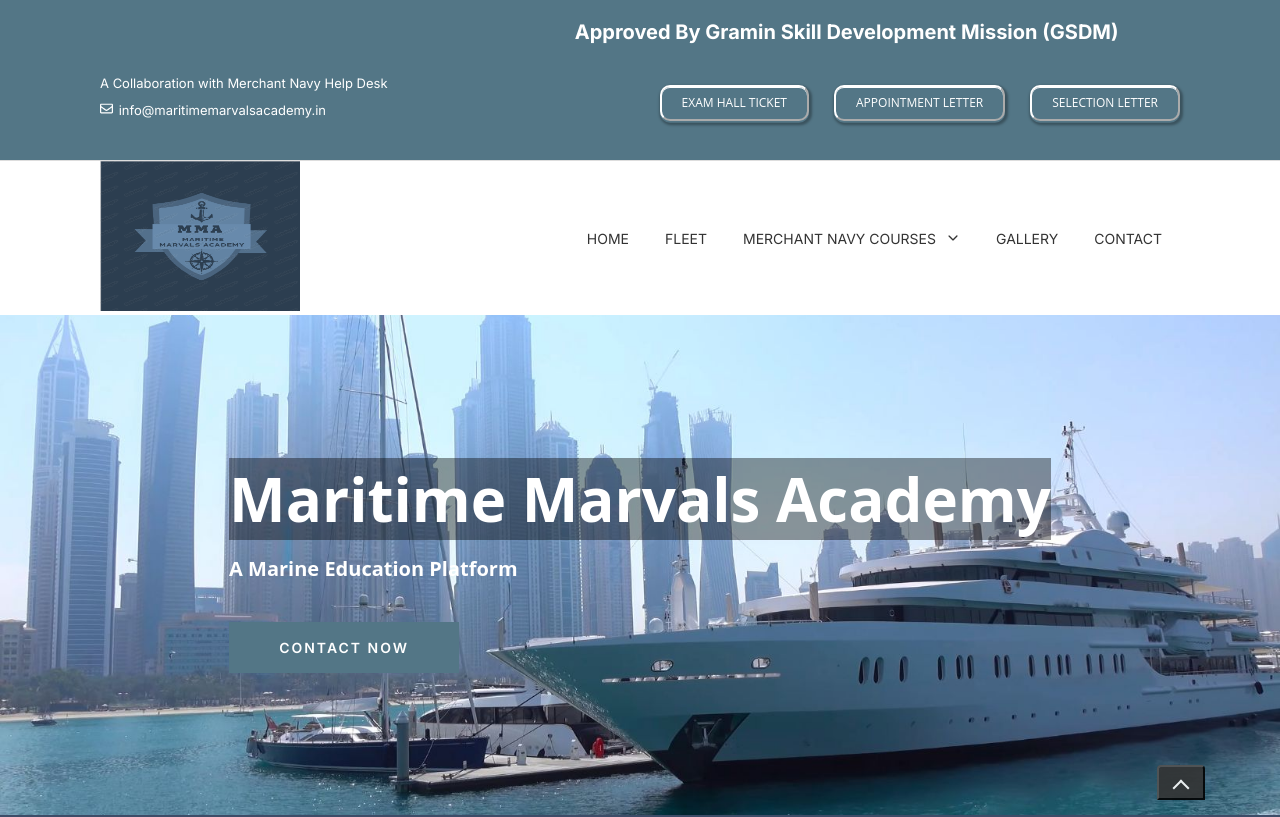
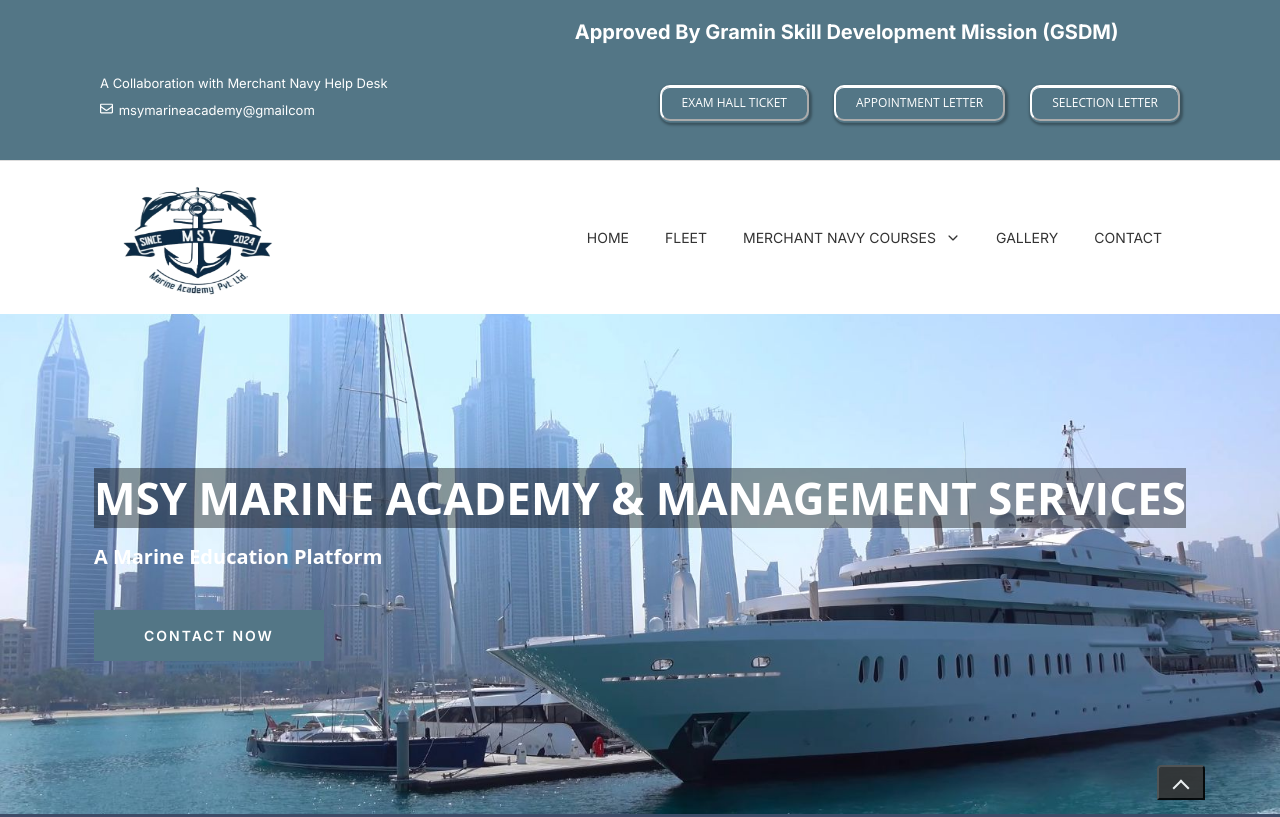
Before and after one commit to wbpirates/new_website, a Next.js app: page / in a window 1280 px wide. Shown: the top 817 px of the page. Built offline with nearby package versions, Linux system fonts and the light colour scheme.

Commit message:
Changes made

```diff
--- a/componets/Body/Body.js
+++ b/componets/Body/Body.js
@@ -14,7 +14,7 @@
 
 let data = {
     banner: {
-        heading: 'Maritime Marvals Academy',
+        heading: 'MSY MARINE ACADEMY & MANAGEMENT SERVICES',
         subheading: 'A Marine Education Platform',
         linkText: 'Contact Now',
         linkHref: '#'
@@ -38,7 +38,7 @@
             This milestone reflects our unwavering commitment to providing top-notch marine education and skill development programs that meet the highest standards. Our partnership with GSDM opens up a plethora of opportunities for rural youth, equipping them with the necessary skills to thrive in the marine sector. Join us as we embark on this exciting journey to empower and transform the lives of our students. Welcome aboard!`
     },
     academyInfo: {
-        heading: 'MMA - Maritime Marvals Academy',
+        heading: 'MSY MARINE ACADEMY & MANAGEMENT SERVICES',
         subheading: 'One of the Best Marine Education Platform',
         cards: [
             {
@@ -69,7 +69,7 @@
     },
     interfaceLearning: {
         heading: 'Interface Friendly Learning At',
-        subheading: 'MMA- Maritime Marvals Academy',
+        subheading: 'MSY MARINE ACADEMY & MANAGEMENT SERVICES',
         description1: 'MMA is an independent Crew management & Maritime training company which is incorporated with Govt. of India and ISO Certified 9001:2015 by group that offers a comprehensive range of high quality marine services. We are committed to highest level of quality, professionalism and strong credibility as a proactive, forward thinking marine manpower Employment Company. Our core competence is in training and manning. We are committed to training of general purpose ratings by imparting hands on training on all important aspects of good seamanship practices and general maintenance of the engine of the ship. Our ultimate goal is to provide well trained and qualified ratings to the shipping industry, which certainly is the need of every ship owner today world- wide.',
         description2: 'Maritime Marvals Academy is dedicated to select and train young Youth to level of high competence that allows them, to serve on any type of vessel in the world through clearing IMU-CET & Pre sea training. At Maritime Marvals Academy We understand that a Preparatory Class is only as Effective as the Teacher teaching it, and all of our Tutors have Superior Educational and Maritime Professional Qualifications.'
     },
@@ -142,7 +142,7 @@
                 >
                     <div className='banner_content-wrapper'>
                         <div className='banner_content'>
-                            <div className='banner-heading with-bg'>{data.banner.heading}</div>
+                            <div className='banner-heading with-bg' style={{ fontSize: '44px' }}>{data.banner.heading}</div>
                             <h3 className='banner-suheading'>{data.banner.subheading}</h3>
                             <a className='banner-link with-bg' href='#'>{data.banner.linkText}</a>
                         </div>
@@ -193,9 +193,8 @@
                     </div>
                 </div>
             </div>
-            {/* MMA- Maritime Marvals Academy */}
             <div className="container">
-                <h1>MMA - Maritime Marvals Academy</h1>
+                <h1>MSY MARINE ACADEMY & MANAGEMENT SERVICES</h1>
                 <p>One of the Best Marine Education Platform</p>
                 <div className="card-container">
                     <div className="card">
@@ -231,7 +230,7 @@
             <div className='Interface display'>
                 <div  className="interface-inner">
                     <p className='heading primary' style={{ fontSize: "48px", lineHeight:"1.2", fontWeight:"700", color:"rgba(255,255,255,1)", padding:"10px" }}>Interface Friendly Learning At</p>
-                    <div style={{ color: "white", fontSize: "22px", lineHeight: "30px", marginBottom: "20px" }}>MMA- Maritime Marvals Academy</div>
+                    <div style={{ color: "white", fontSize: "22px", lineHeight: "30px", marginBottom: "20px" }}>MSY MARINE ACADEMY & MANAGEMENT SERVICES</div>
                     <div style={{ textAlign: "justify", marginTop: 0, marginBottom: "20px", color: "#ffffff", lineHeight: "2.14", fontSize: "14px" }}>MMA is an independent Crew management & Maritime training company which is incorporated with Govt. of India and ISO Certified 9001:2015 by group that offers a comprehensive range of high quality marine services. We are committed to highest level of quality, professionalism and strong credibility as a proactive, forward thinking marine manpower Employment Company. Our core competence is in training and manning. We are committed to training of general purpose ratings by imparting hands on training on all important aspects of good seamanship practices and general maintenance of the engine of the ship. Our ultimate goal is to provide well trained and qualified ratings to the shipping industry, which certainly is the need of every ship owner today world- wide.</div>
                     <div style={{ textAlign: "justify", marginTop: 0, marginBottom: "20px", color: "#ffffff", lineHeight: "2.14", fontSize: "14px" }}>Maritime Marvals Academy is dedicated to select and train young Youth to level of high competence that allows them, to serve on any type of vessel in the world through clearing IMU-CET & Pre sea training. At Maritime Marvals Academy We understand that a Preparatory Class is only as Effective as the Teacher teaching it, and all of our Tutors have Superior Educational and Maritime Professional Qualifications.</div>
                 </div>
--- a/componets/Footer/Footer.js
+++ b/componets/Footer/Footer.js
@@ -46,7 +46,7 @@
             Email: (For Admission or Exam related) <br/>
             Admin@maritimemarvalsacademy.in<br/>
             (For Job Related) career@maritimemarvalsacademy.in<br/>
-            info@maritimemarvalsacademy.in</p>
+            msymarineacademy@gmailcom</p>
           </div>
         </div>
       </div>
@@ -145,7 +145,7 @@
     "Phone: 8571964292",
     "Email: (For Admission or Exam related) Admin@maritimemarvalsacademy.in",
     "(For Job Related) career@maritimenarvalsacademy.in",
-    "info@maritimemarvalsacademy.in"
+    "msymarineacademy@gmailcom"
   ],
   "footerNote": "© Copyright 2024 | MMA | All Rights Reserved | Designed by Framemysite"
 }
--- a/componets/Navbar/Navbar.js
+++ b/componets/Navbar/Navbar.js
@@ -8,7 +8,7 @@
 import { IoIosArrowDown } from "react-icons/io";
 
 
-const Navbar = ({host}) => {
+const Navbar = ({ host }) => {
   const goToBookingSection = () => {
     const bookingSection = document.getElementById('goToTop');
     if (bookingSection) {
@@ -43,7 +43,7 @@
         </div>
       </div>
       <nav id="navbar">
-        <div className='logo-menu-wrapper'>
+        {/* <div className='logo-menu-wrapper'>
           <Image
             className='logo-main'
             src={logo}
@@ -53,12 +53,22 @@
             onClick={() => window.location.reload()}
             style={{ cursor: 'pointer' }}
           />
-        </div>
+        </div> */}
+        <a href={host}>
+          <Image
+            className='logo-main'
+            src={logo}
+            alt="go top"
+            width={200}
+            height={150}
+            style={{ cursor: 'pointer' }}
+          />
+        </a>
         <div className="fusion-custom-menu fusion-menu-element-list">
           {data.menu.map((item) => (
             <span className="fusion-menu-item" key={item.id}>
               <span className="transition-center-grow"></span>
-              <Link href={item.link === "" ? host : `${host}${item.link}`}>
+              <Link href={item.link == "" ? host : `${host}${item.link}`}>
                 {item.subOption?.length > 0 ? (
                   <div style={{ display: "flex", justifyContent: "center", alignItems: "center", gap: "10px" }}>
                     {item.text} <IoIosArrowDown />
@@ -105,7 +115,7 @@
 let data = {
   "header": "Approved By Gramin Skill Development Mission (GSDM)",
   "collaboration": "A Collaboration with Merchant Navy Help Desk",
-  "email": "info@maritimemarvalsacademy.in",
+  "email": "msymarineacademy@gmailcom",
   "buttons": [
     {
       "id": "1",
--- a/src/app/layout.js
+++ b/src/app/layout.js
@@ -4,7 +4,7 @@
 const inter = Inter({ subsets: ["latin"] });
 
 export const metadata = {
-  title: "MMA - Maritime Marvals Academy",
+  title: "MSY MARINE ACADEMY & MANAGEMENT SERVICES",
   description: "Generated by create next app",
 };
 
```
Also changed, not shown: public/Navbar/icon.png (deleted), public/Navbar/logo.png.
